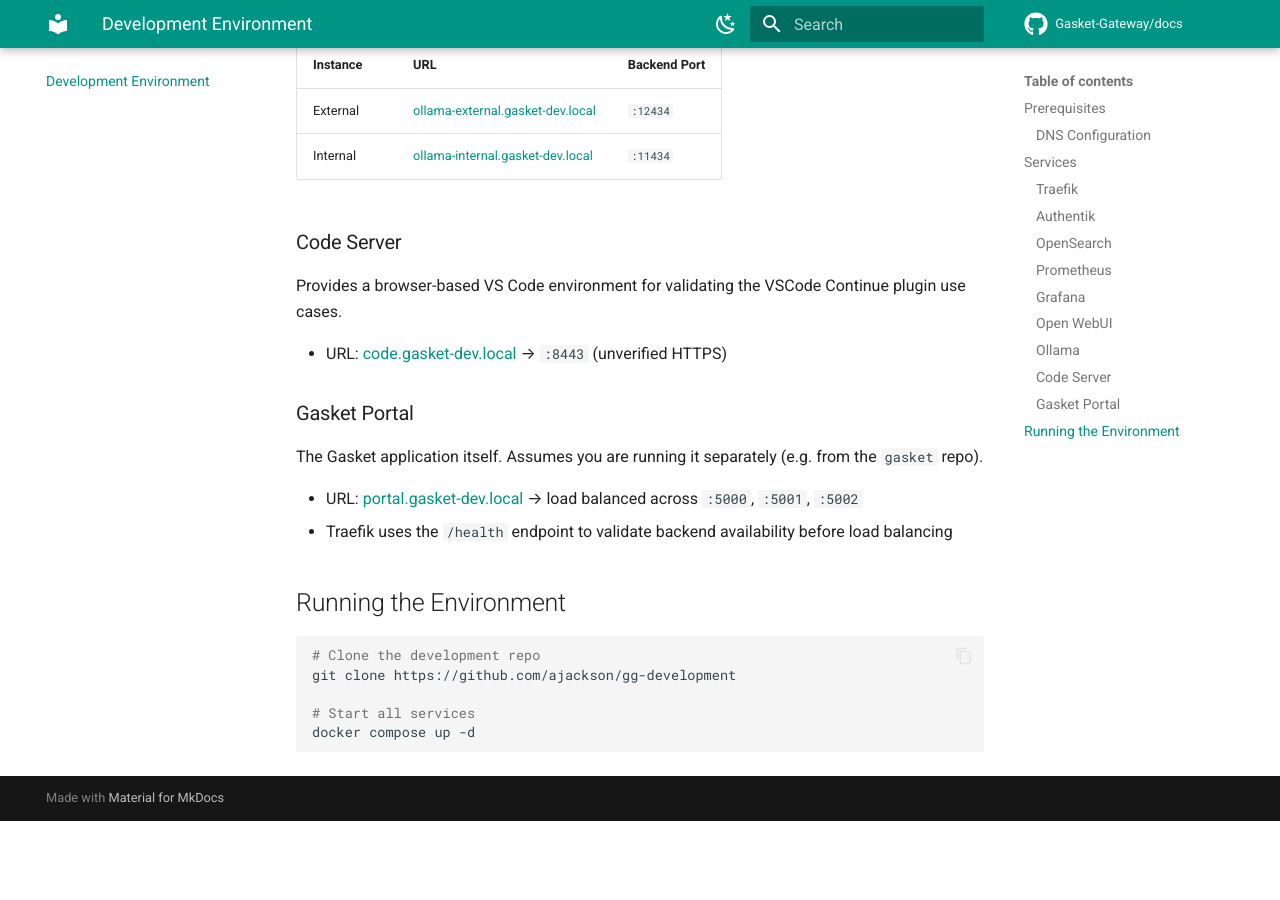
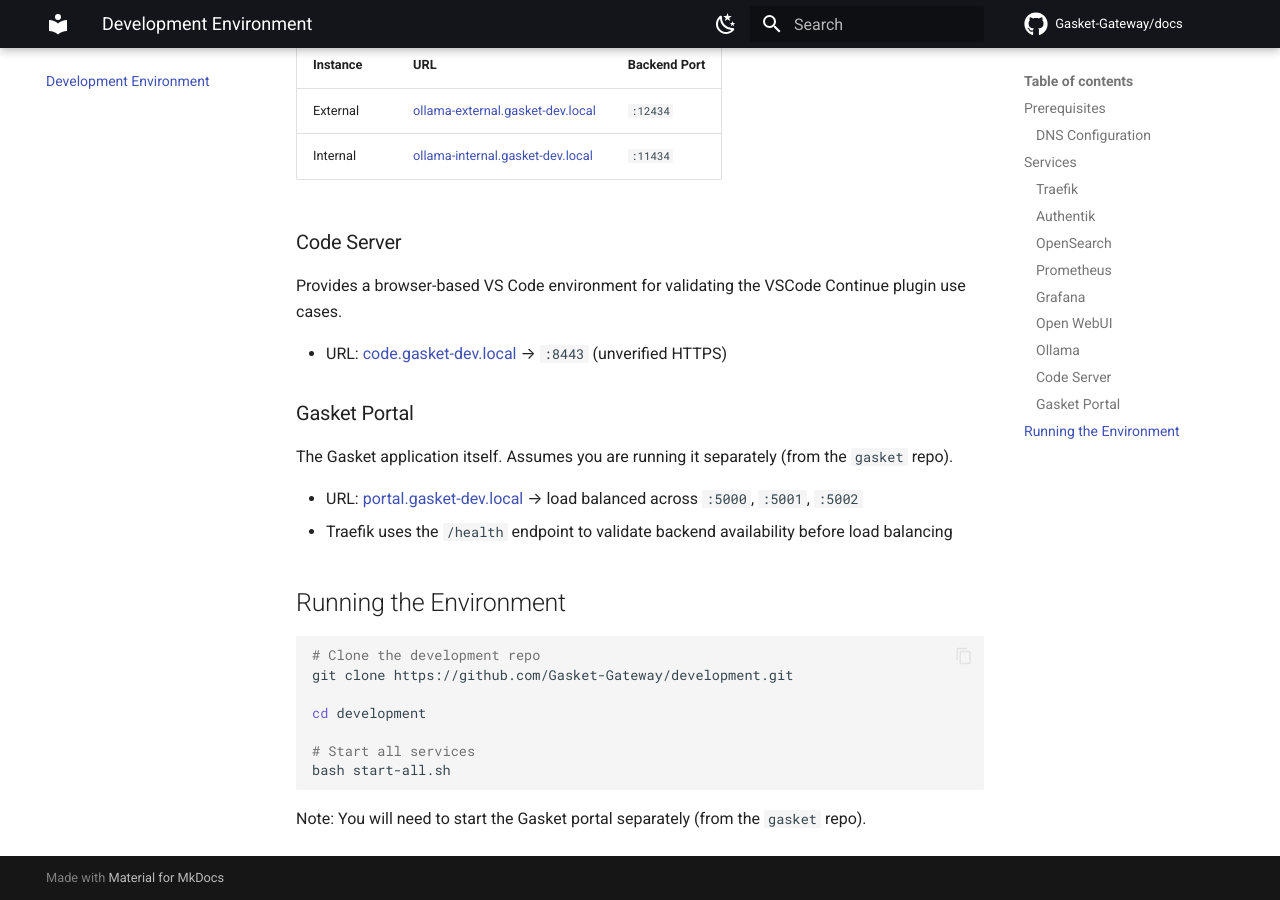
Before and after one commit to Gasket-Gateway/docs, an MkDocs documentation site: the page built from docs/development.md, in a window 1280 px wide and 900 px high, scrolled down 1863 px. Built offline with MkDocs 1.6.1 and Material for MkDocs 9.7.7, drawn with Linux system fonts in a browser that asks for light colours; comment, search, counter and statistics services are not loaded; before the commit the page ends 2684 px from its top, so only the background shows below that.

Commit message:
Docs cleanup

````diff
--- a/docs/development.md
+++ b/docs/development.md
@@ -82,7 +82,7 @@
 
 ### Gasket Portal
 
-The Gasket application itself. Assumes you are running it separately (e.g. from the `gasket` repo).
+The Gasket application itself. Assumes you are running it separately (from the `gasket` repo).
 
 - URL: [portal.gasket-dev.local](https://portal.gasket-dev.local) → load balanced across `:5000`, `:5001`, `:5002`
 - Traefik uses the `/health` endpoint to validate backend availability before load balancing
@@ -91,8 +91,12 @@
 
 ```bash
 # Clone the development repo
-git clone https://github.com/ajackson/gg-development
+git clone https://github.com/Gasket-Gateway/development.git
+
+cd development
 
 # Start all services
-docker compose up -d
+bash start-all.sh
 ```
+
+Note: You will need to start the Gasket portal separately (from the `gasket` repo).
--- a/mkdocs.yml
+++ b/mkdocs.yml
@@ -9,14 +9,14 @@
   palette:
     - media: "(prefers-color-scheme: dark)"
       scheme: slate
-      primary: teal
+      primary: black
       accent: cyan
       toggle:
         icon: material/weather-sunny
         name: Switch to light mode
     - media: "(prefers-color-scheme: light)"
       scheme: default
-      primary: teal
+      primary: black
       accent: cyan
       toggle:
         icon: material/weather-night
@@ -35,7 +35,7 @@
 nav:
   - Home: index.md
   - Architecture: architecture.md
-  - Requirements: requirements.md
+  - Project Requirements: requirements.md
   - Portal & Gateway:
       - API Key Management: api-keys.md
       - Monitoring & Quotas: quotas.md
````
Also changed, not shown: docs/helm.md (+3 -3 lines).
